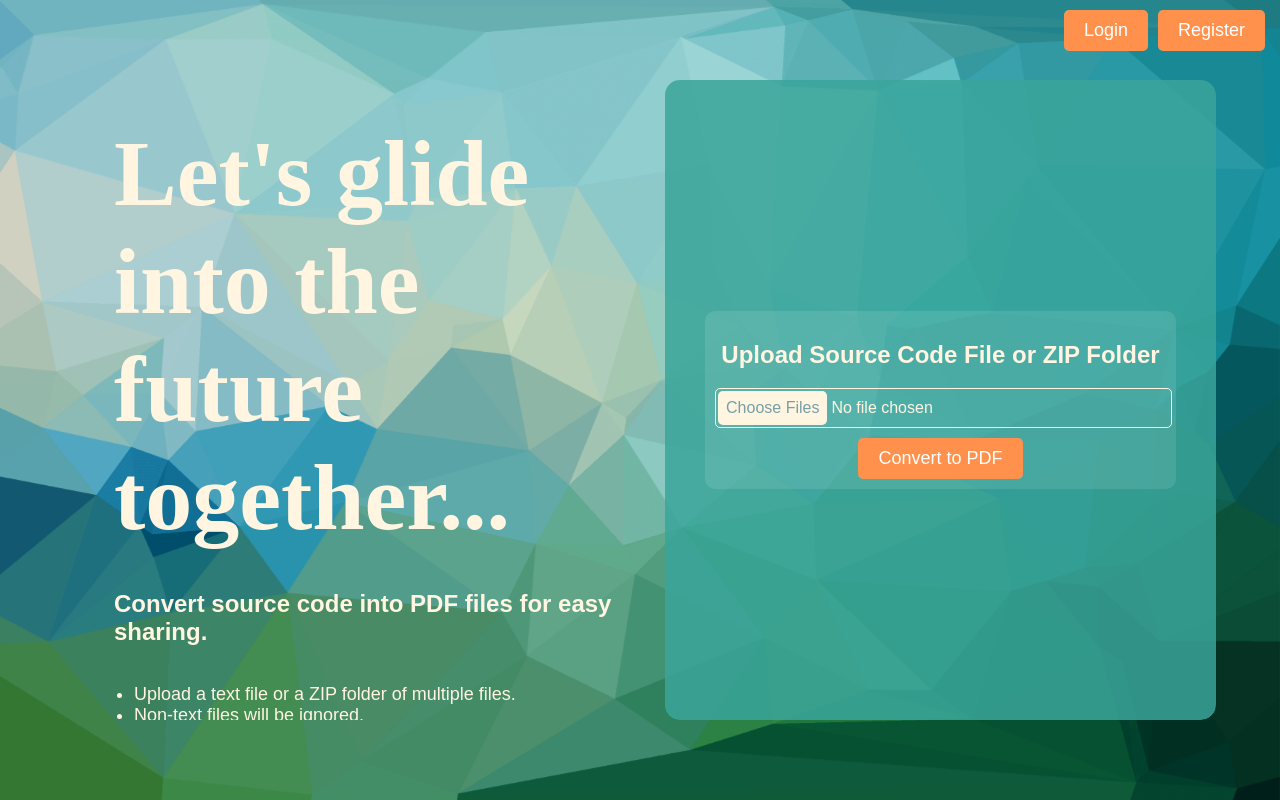
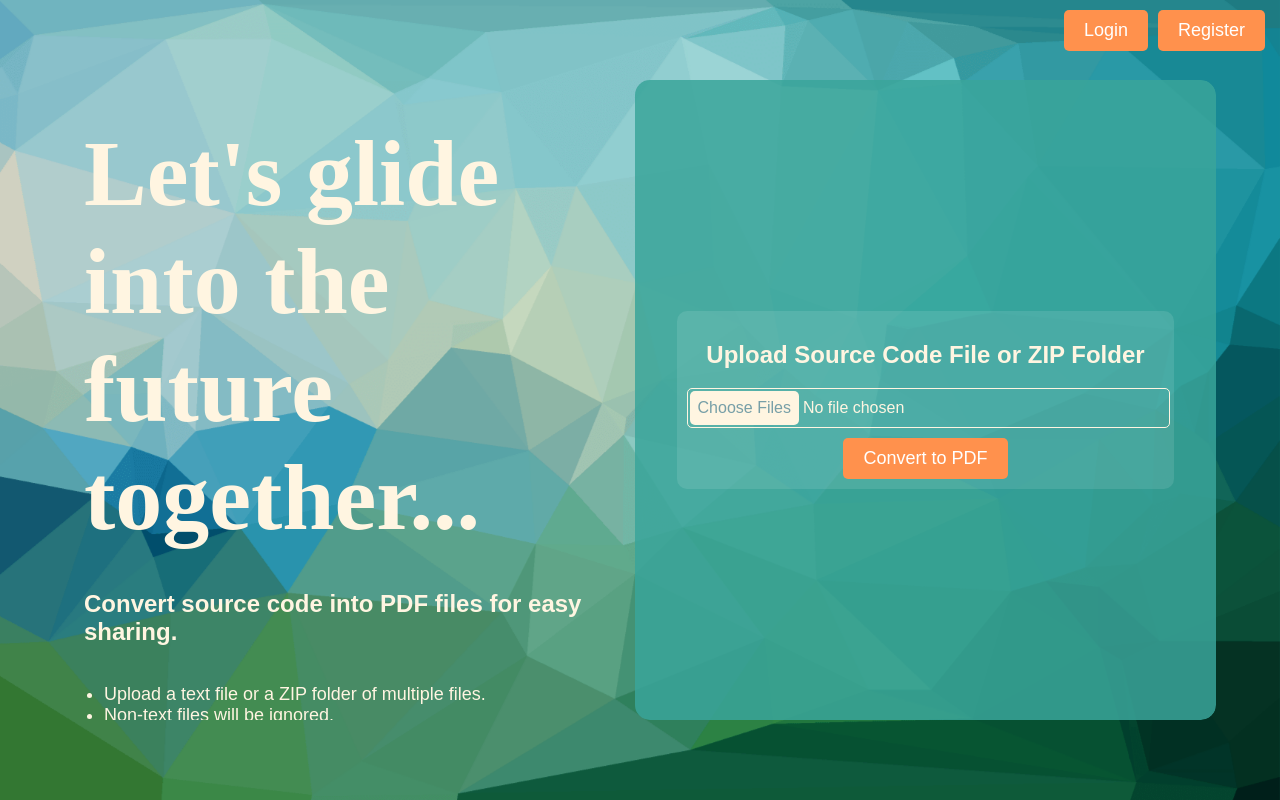
Before and after one commit to ThomasSchwartz18/CodeToPDFConverter, a Flask app: page / in a window 1280 px wide. Run offline with Flask 3, Linux system fonts and the light colour scheme; some web fonts are replaced.

Commit message:
Changed padding on left section of application.

```diff
--- a/static/index.css
+++ b/static/index.css
@@ -38,7 +38,7 @@ body {
 /* Left Section */
 .left-section {
     flex: 1;
-    padding: 50px;
+    padding: 20px;
     display: flex;
     flex-direction: column;
     justify-content: center;
```
